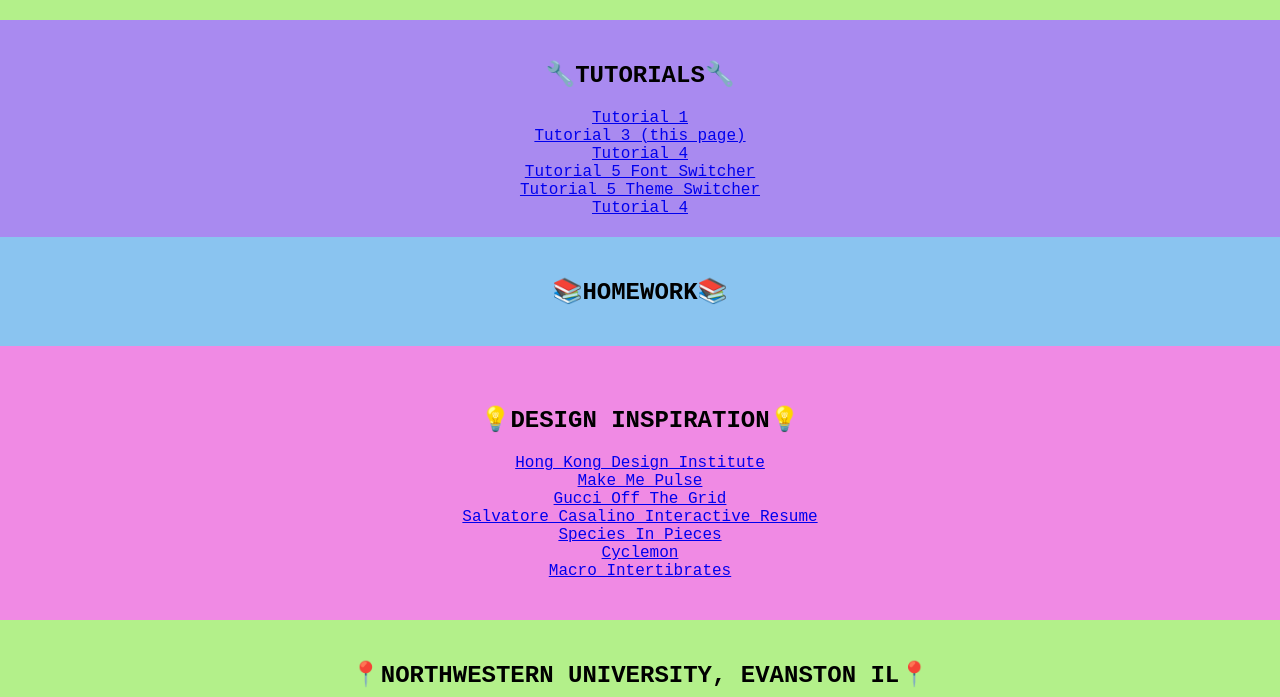
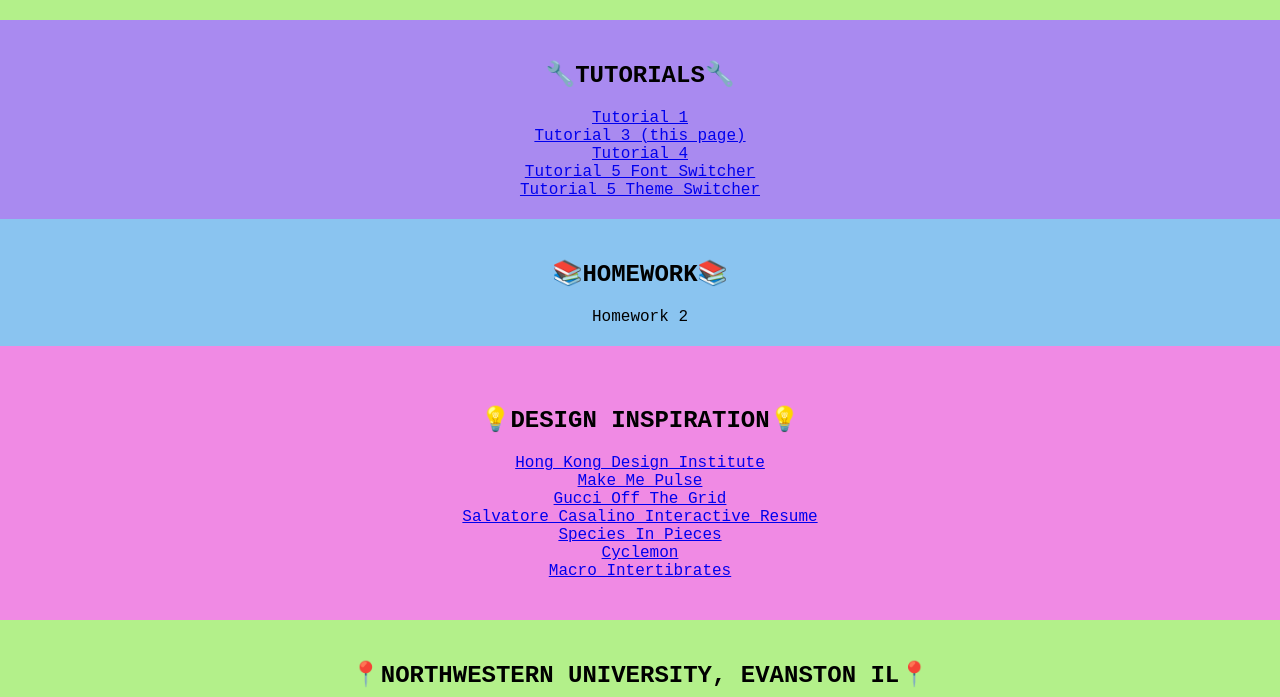
Before and after one commit to alexandrakarr/cs130-coursework, a plain HTML site: page index.html in a window 1280 px wide. Shown: the part 103-800 px from the top of the page. Drawn offline with Linux system fonts and the light colour scheme.

Commit message:
HW 2 homepage

```diff
--- a/index.html
+++ b/index.html
@@ -21,7 +21,6 @@
                 <a href="tutorials/tutorial04/index.html" >Tutorial 4</a> <br>
                 <a href="tutorials/tutorial05/01-font-switcher/index.html" >Tutorial 5 Font Switcher</a> <br>
                 <a href="tutorials/tutorial05/02-theme-switcher/index.html" >Tutorial 5 Theme Switcher</a> <br>
-                <a href="tutorials/tutorial04/index.html" >Tutorial 4</a>
 
                 <!--
                     Links to your tutorial assignments go here.
@@ -31,10 +30,7 @@
             </section>
             <section id="homework">
                 <h2>📚HOMEWORK📚</h2>
-                <!--
-                    Links to your Homework assignments go here.
-                    When you submit a new HW assignment, add a link to it here (if applicable)
-                -->
+                <h href="homework/hw02/index.html" >Homework 2</h>
             </section>
             <section id="inspiration">
                 <h2>💡DESIGN INSPIRATION💡</h2>
```
